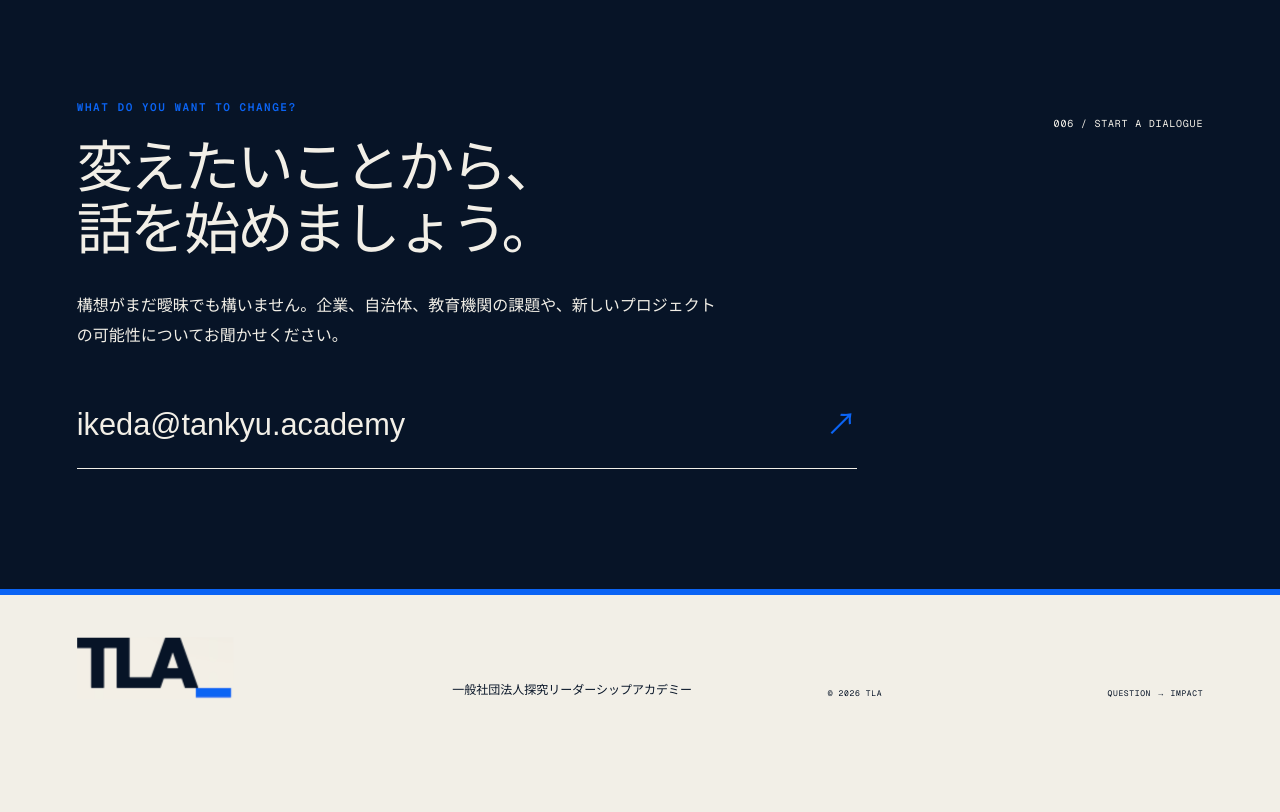
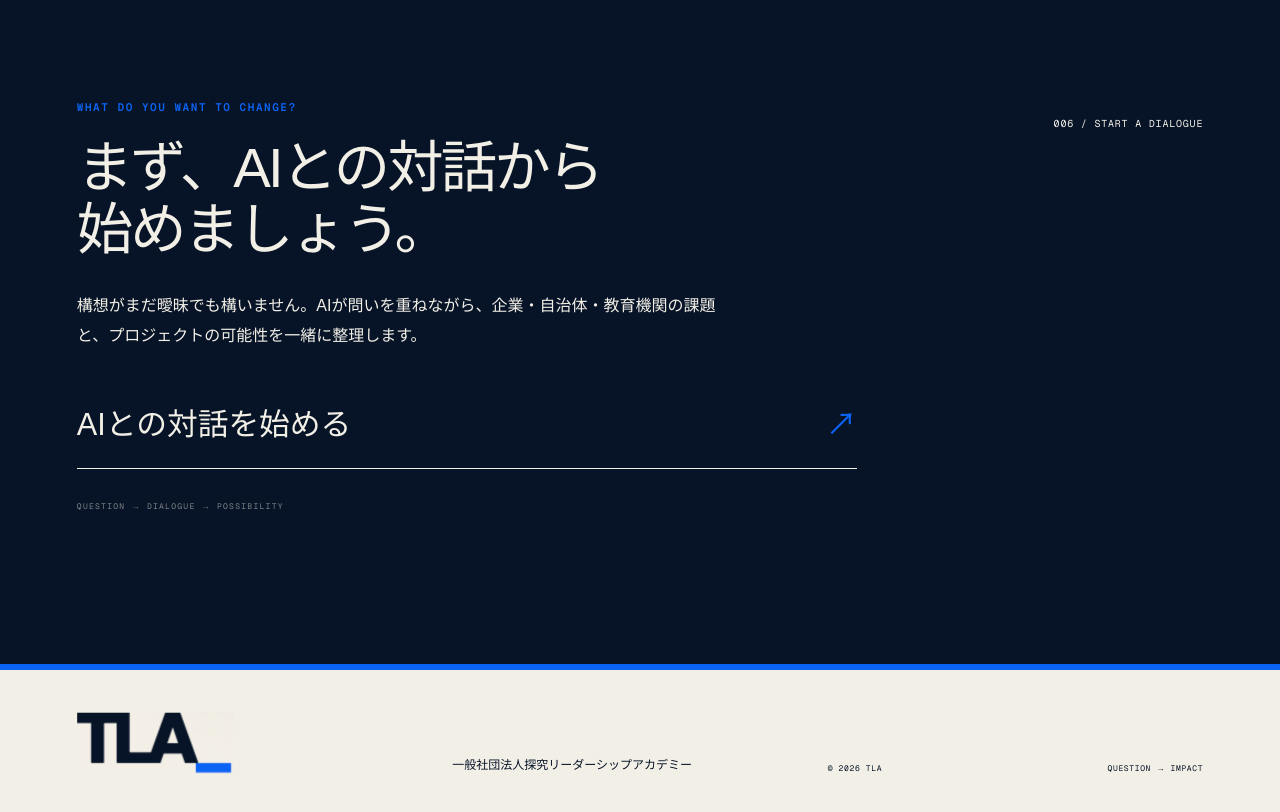
Before and after one commit to ikeda1028/tankyu, a Next.js app: page / in a window 1280 px wide. Shown: the part 4280-5092 px from the top of the page. Before the commit the page ends 5027 px from the top, so only its background shows below. Built offline with nearby package versions, Linux system fonts and the light colour scheme.

Commit message:
Replace email contact with guided AI dialogue

```diff
--- a/app/globals.css
+++ b/app/globals.css
@@ -99,6 +99,7 @@ a { color:inherit; text-decoration:none; }
 .person-index{position:absolute;right:-2px;top:18px;font-size:clamp(90px,9vw,145px);line-height:1;font-weight:800;color:transparent;-webkit-text-stroke:1px rgba(7,20,39,.1);letter-spacing:-.08em}
 .person-info{margin-top:auto;position:relative;z-index:1}.person-role{font-size:9px;color:var(--blue);margin:0 0 12px}.person-info h3{font-size:clamp(25px,2.1vw,35px);letter-spacing:-.045em;margin:0 0 7px;white-space:nowrap}.person-roman{font-size:8px;color:var(--muted);margin:0 0 24px}.person-fields{display:flex;flex-wrap:wrap;gap:6px;padding-top:15px;border-top:1px solid var(--line)}.person-fields span{font-size:8px;color:var(--blue)}.person-fields span:not(:last-child)::after{content:" /";color:var(--muted)}
 .contact { padding:110px 22vw 120px 6vw; background:var(--ink); color:var(--paper); position:relative; }.contact .section-id{position:absolute;right:6vw;top:118px}.contact>p:not(.kicker){max-width:650px;line-height:1.9;margin:30px 0}.contact-link{display:flex;justify-content:space-between;border-bottom:1px solid var(--paper);padding:20px 0;font-size:clamp(20px,2.4vw,36px);max-width:780px}.contact-link span{color:var(--blue)}
+.contact .contact-note{font-size:8px;letter-spacing:.16em;color:rgba(242,239,231,.5);margin:18px 0 0}
 .site-footer { padding:48px 6vw; display:grid;grid-template-columns:1fr 1fr 1fr;align-items:end;border-top:6px solid var(--blue)}.footer-logo{transform:scale(1.1);transform-origin:left bottom}.site-footer>p{font-size:12px}.footer-meta{display:flex;justify-content:space-between;font-size:8px}
 
 @media (max-width:900px){
--- a/app/page.tsx
+++ b/app/page.tsx
@@ -248,9 +248,17 @@ export default function Home() {
       <section className="contact" id="contact">
         <div className="section-id mono">006 / START A DIALOGUE</div>
         <p className="kicker">WHAT DO YOU WANT TO CHANGE?</p>
-        <h2>変えたいことから、<br />話を始めましょう。</h2>
-        <p>構想がまだ曖昧でも構いません。企業、自治体、教育機関の課題や、新しいプロジェクトの可能性についてお聞かせください。</p>
-        <a className="contact-link" href="mailto:ikeda@tankyu.academy">ikeda@tankyu.academy <span>↗</span></a>
+        <h2>まず、AIとの対話から<br />始めましょう。</h2>
+        <p>構想がまだ曖昧でも構いません。AIが問いを重ねながら、企業・自治体・教育機関の課題と、プロジェクトの可能性を一緒に整理します。</p>
+        <a
+          className="contact-link"
+          href="https://chatgpt.com/?q=TLA%EF%BC%88%E6%8E%A2%E7%A9%B6%E3%83%AA%E3%83%BC%E3%83%80%E3%83%BC%E3%82%B7%E3%83%83%E3%83%97%E3%82%A2%E3%82%AB%E3%83%87%E3%83%9F%E3%83%BC%EF%BC%89%E3%81%B8%E3%81%AE%E7%9B%B8%E8%AB%87%E3%81%A7%E3%81%99%E3%80%82%E7%A7%81%E3%81%8C%E5%A4%89%E3%81%88%E3%81%9F%E3%81%84%E3%81%93%E3%81%A8%E3%82%92%E6%98%8E%E7%A2%BA%E3%81%AB%E3%81%99%E3%82%8B%E3%81%9F%E3%82%81%E3%80%81%E4%B8%80%E5%BA%A6%E3%81%AB%E4%B8%80%E3%81%A4%E3%81%9A%E3%81%A4%E8%B3%AA%E5%95%8F%E3%81%97%E3%81%A6%E3%81%8F%E3%81%A0%E3%81%95%E3%81%84%E3%80%82%E5%AF%BE%E8%A9%B1%E3%81%AE%E6%9C%80%E5%BE%8C%E3%81%AB%E3%80%81%E8%AA%B2%E9%A1%8C%E3%83%BB%E5%8F%AF%E8%83%BD%E6%80%A7%E3%83%BB%E6%9C%80%E5%88%9D%E3%81%AE%E4%B8%80%E6%AD%A9%E3%82%92%E6%95%B4%E7%90%86%E3%81%97%E3%81%A6%E3%81%8F%E3%81%A0%E3%81%95%E3%81%84%E3%80%82"
+          target="_blank"
+          rel="noreferrer"
+        >
+          AIとの対話を始める <span>↗</span>
+        </a>
+        <p className="contact-note mono">QUESTION → DIALOGUE → POSSIBILITY</p>
       </section>
 
       <footer className="site-footer">
```
